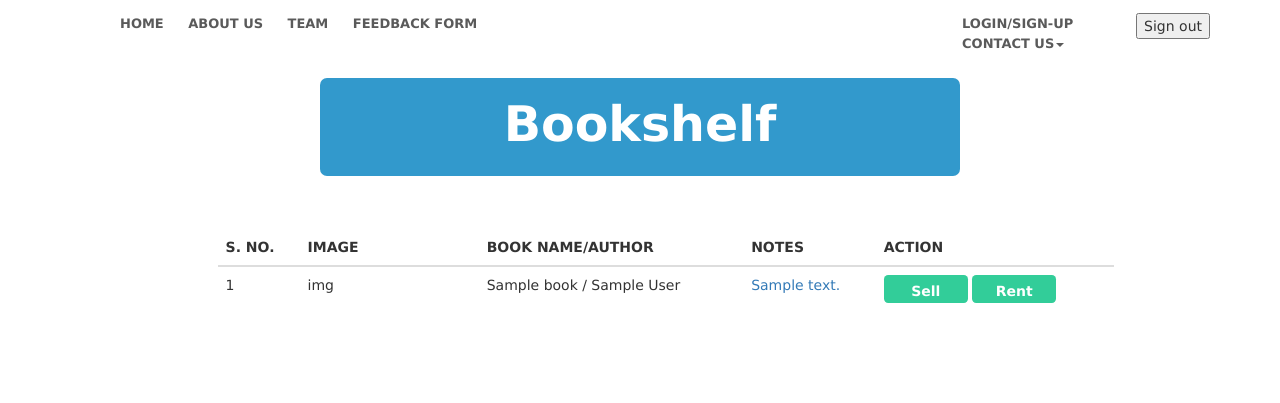
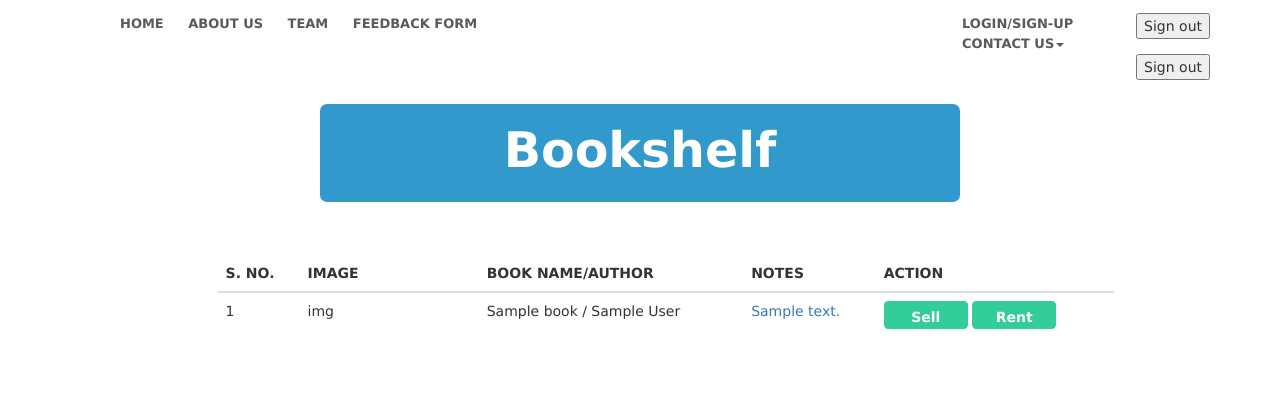
Before and after one commit to anavikajla/stack-d, a PHP site: page /bookshelf.php in a window 1280 px wide. Shown: the top 403 px of the page. Run offline with PHP 8.4, Linux system fonts and the light colour scheme; the visitor is signed in with stand-in values (Sample User, id 1); tables that the repository leaves empty or names only in its code hold one stand-in row (values such as "Sample post").

Commit message:
Update bookshelf.php

```diff
--- a/bookshelf.php
+++ b/bookshelf.php
@@ -42,6 +42,12 @@ session_start();
  					    <li><a href="#">LinkedIn</a></li>
  					    <li><a href="#">Address</a></li>
  					  </ul>
+ 					  <li><form action="signout.php" method="post"><input type="submit" value="Sign out" style="display:inline-block;position:relative;float:right;"></form></li>
+ 			</ul>
+
+ 		</div>
+ 	</div>
+
  				</li>
 
  			</ul>
```
